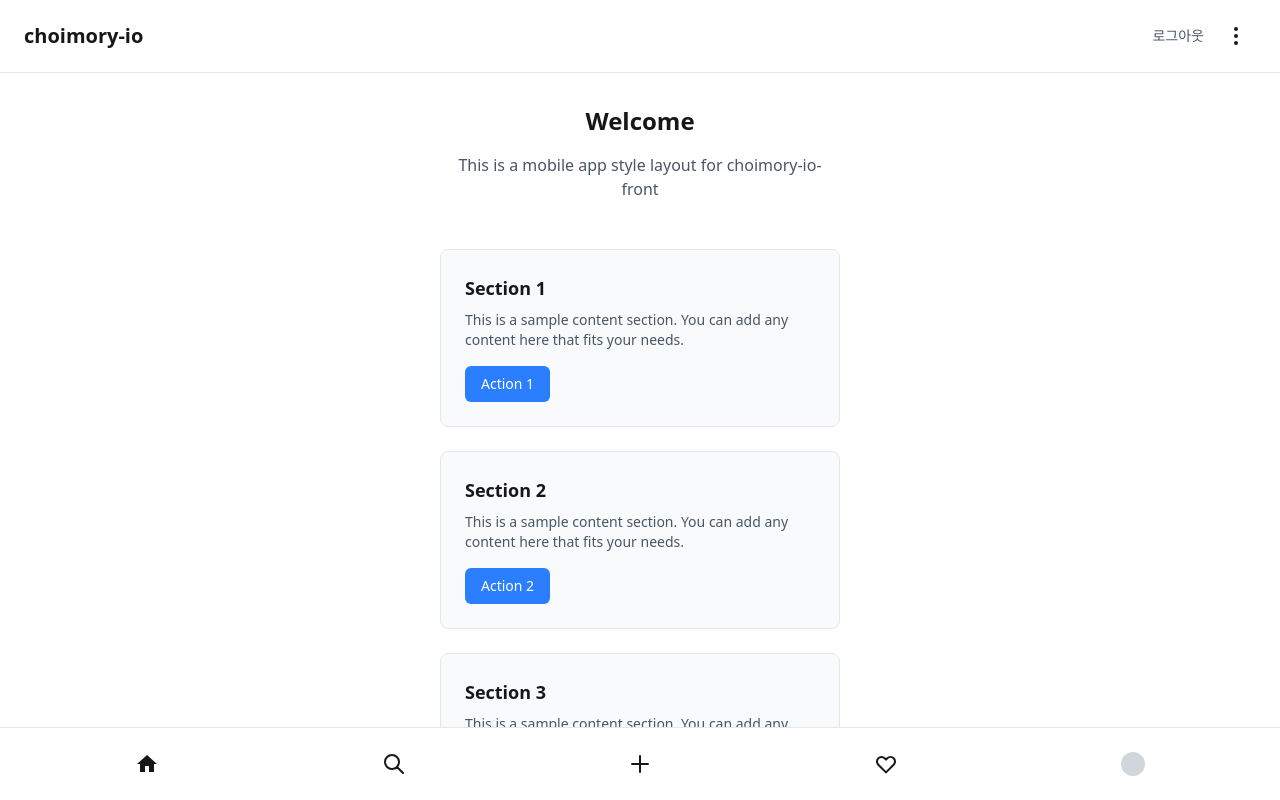
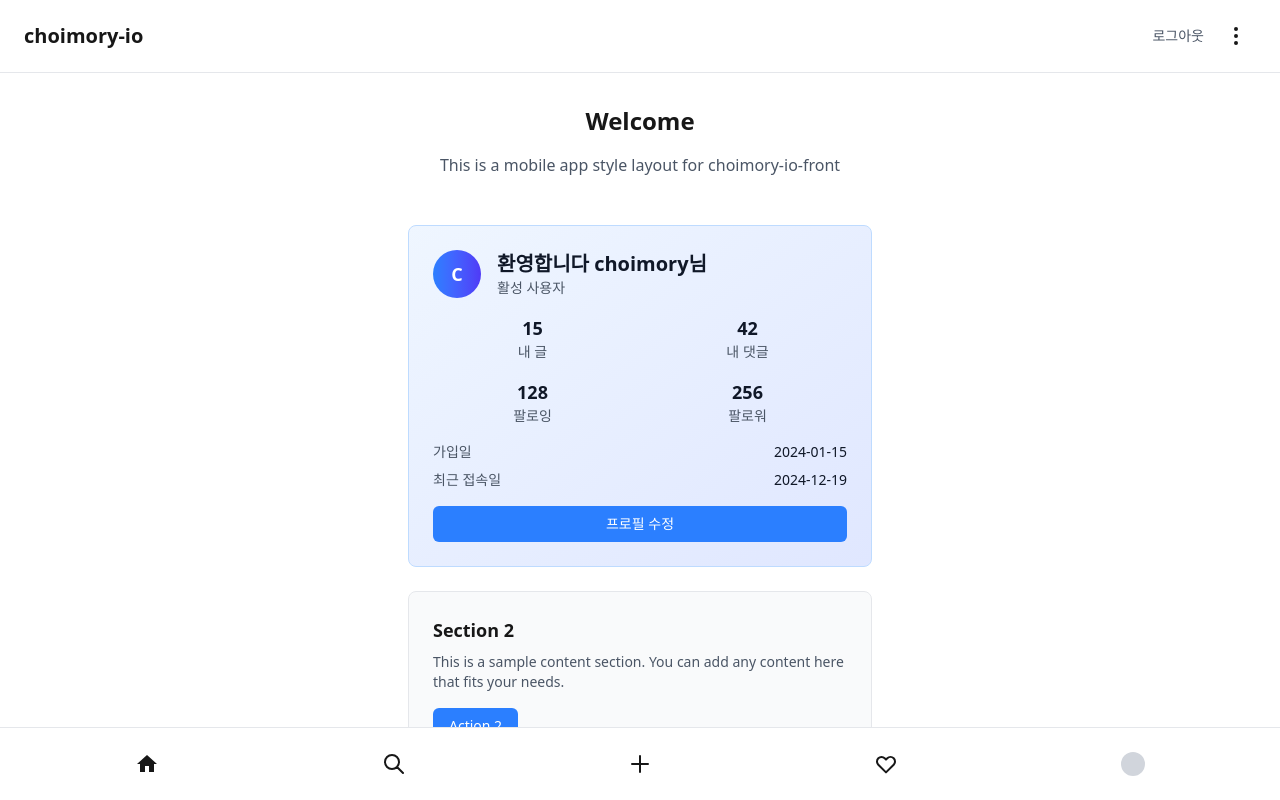
Before and after one commit to choimory/choimory-dev-front, a Next.js app: page /home in a window 1280 px wide. Built offline with nearby package versions, Linux system fonts and the light colour scheme.

Commit message:
feat: 메인화면 첫번째 카드 섹션

```diff
--- a/src/app/home/page.tsx
+++ b/src/app/home/page.tsx
@@ -9,6 +9,17 @@ export default function HomePage() {
     // 실제 로그아웃 로직은 여기에 구현
     localStorage.removeItem('isLoggedIn');
     router.push('/login');
+  };
+
+  // 예시 사용자 데이터 (실제로는 API에서 가져올 데이터)
+  const userInfo = {
+    nickname: 'choimory',
+    posts: 15,
+    comments: 42,
+    following: 128,
+    followers: 256,
+    joinDate: '2024-01-15',
+    lastLogin: '2024-12-19'
   };
 
   return (
@@ -33,7 +44,7 @@ export default function HomePage() {
 
       {/* Main Content */}
       <main className="flex-1 overflow-y-auto">
-        <div className="max-w-md mx-auto px-6 py-8">
+        <div className="max-w-lg mx-auto px-6 py-8">
           {/* Welcome Section */}
           <div className="text-center mb-12">
             <h2 className="text-2xl font-bold mb-4">Welcome</h2>
@@ -44,7 +55,59 @@ export default function HomePage() {
 
           {/* Content Cards */}
           <div className="space-y-6">
-            {[1, 2, 3, 4].map((item) => (
+            {/* User Info Card */}
+            <div className="bg-gradient-to-br from-blue-50 to-indigo-100 dark:from-blue-900/20 dark:to-indigo-900/20 rounded-lg p-6 border border-blue-200 dark:border-blue-800">
+              <div className="flex items-center mb-4">
+                <div className="w-12 h-12 bg-gradient-to-r from-blue-500 to-indigo-600 rounded-full flex items-center justify-center text-white font-bold text-lg mr-4">
+                  {userInfo.nickname.charAt(0).toUpperCase()}
+                </div>
+                <div>
+                  <h3 className="text-xl font-bold text-gray-900 dark:text-white">
+                    환영합니다 {userInfo.nickname}님
+                  </h3>
+                  <p className="text-sm text-gray-600 dark:text-gray-400">활성 사용자</p>
+                </div>
+              </div>
+
+              <div className="grid grid-cols-2 gap-4 mb-4">
+                <div className="text-center">
+                  <div className="text-lg font-bold text-gray-900 dark:text-white">{userInfo.posts}</div>
+                  <div className="text-sm text-gray-600 dark:text-gray-400">내 글</div>
+                </div>
+                <div className="text-center">
+                  <div className="text-lg font-bold text-gray-900 dark:text-white">{userInfo.comments}</div>
+                  <div className="text-sm text-gray-600 dark:text-gray-400">내 댓글</div>
+                </div>
+                <div className="text-center">
+                  <div className="text-lg font-bold text-gray-900 dark:text-white">{userInfo.following}</div>
+                  <div className="text-sm text-gray-600 dark:text-gray-400">팔로잉</div>
+                </div>
+                <div className="text-center">
+                  <div className="text-lg font-bold text-gray-900 dark:text-white">{userInfo.followers}</div>
+                  <div className="text-sm text-gray-600 dark:text-gray-400">팔로워</div>
+                </div>
+              </div>
+
+              <div className="space-y-2 text-sm">
+                <div className="flex justify-between">
+                  <span className="text-gray-600 dark:text-gray-400">가입일</span>
+                  <span className="text-gray-900 dark:text-white font-medium">{userInfo.joinDate}</span>
+                </div>
+                <div className="flex justify-between">
+                  <span className="text-gray-600 dark:text-gray-400">최근 접속일</span>
+                  <span className="text-gray-900 dark:text-white font-medium">{userInfo.lastLogin}</span>
+                </div>
+              </div>
+
+              <div className="mt-4">
+                <button className="w-full bg-blue-500 hover:bg-blue-600 text-white px-4 py-2 rounded-md text-sm transition-colors">
+                  프로필 수정
+                </button>
+              </div>
+            </div>
+
+            {/* Other Content Cards */}
+            {[2, 3, 4].map((item) => (
               <div key={item} className="bg-gray-50 dark:bg-gray-800 rounded-lg p-6 border border-gray-200 dark:border-gray-700">
                 <h3 className="text-lg font-semibold mb-2">Section {item}</h3>
                 <p className="text-gray-600 dark:text-gray-300 text-sm">
--- a/src/app/login/page.tsx
+++ b/src/app/login/page.tsx
@@ -34,7 +34,7 @@ export default function LoginPage() {
 
       {/* Login Form */}
       <main className="flex-1 flex items-center justify-center px-6">
-        <div className="w-full max-w-md">
+        <div className="w-full max-w-lg">
           <div className="text-center mb-8">
             <h2 className="text-2xl font-bold mb-2">로그인</h2>
             <p className="text-gray-600 dark:text-gray-300">
```
